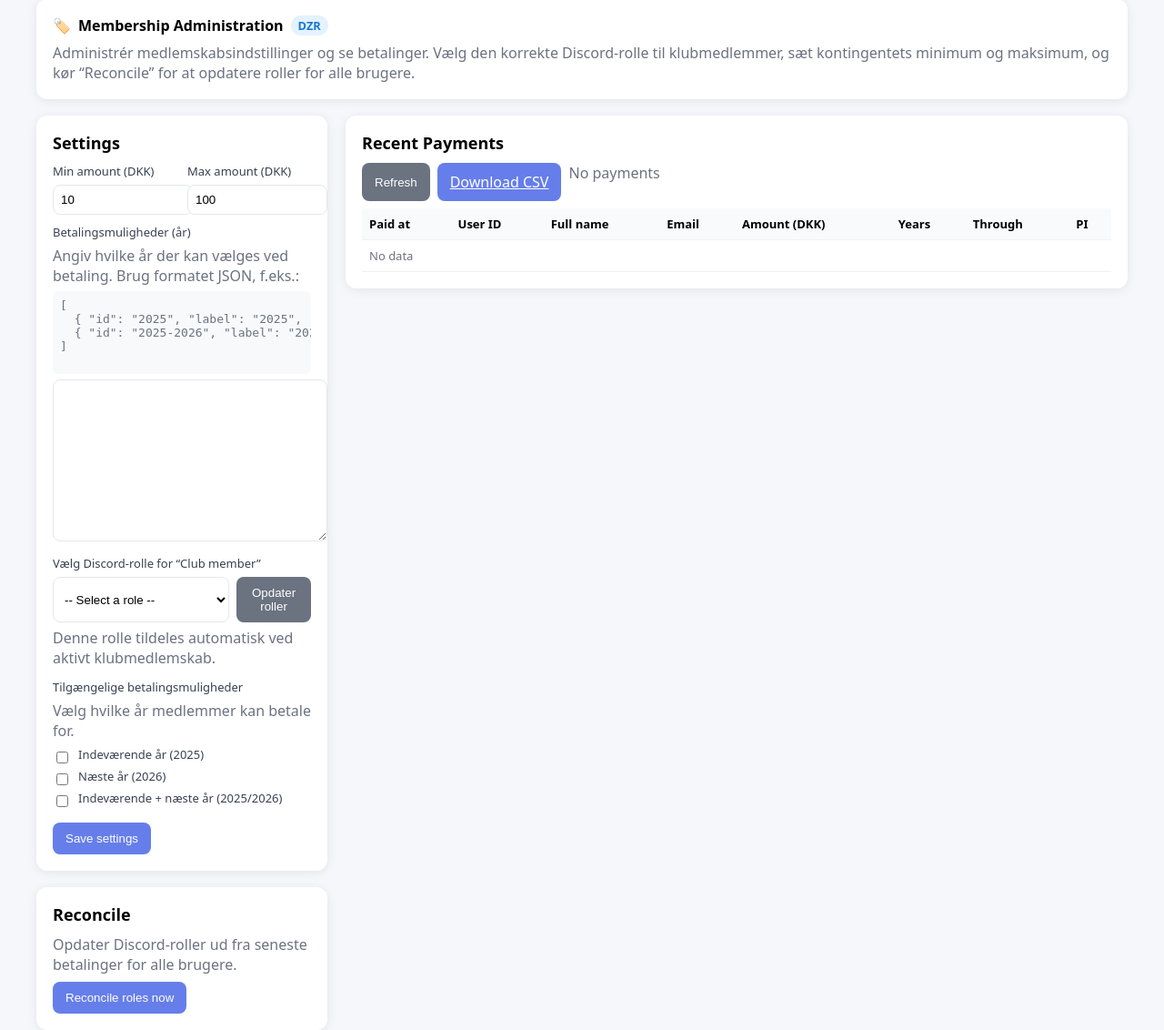
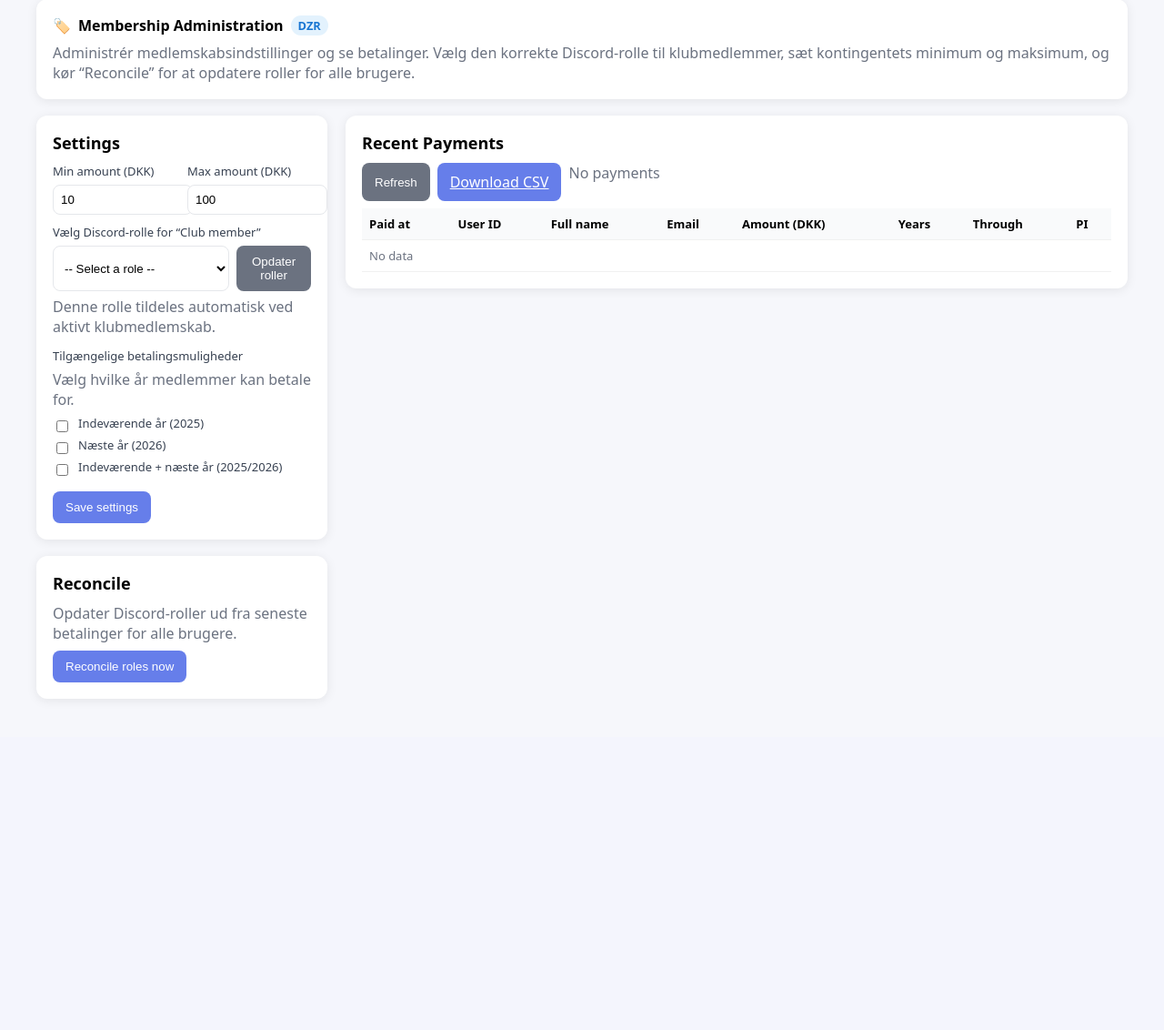
Before and after one commit to T00few2/zwiftpower, a Flask app: page /membership in a window 1280 px wide. Shown: the part 99-1231 px from the top of the page at 91% size. After the commit the page ends 868 px from the top, so only its background shows below. Run offline with Flask 3, Linux system fonts and the light colour scheme; the visitor is signed in with stand-in values (Sample User, id 1); data that the repository does not hold is empty.

Commit message:
betalinger

```diff
--- a/templates/membership_admin.html
+++ b/templates/membership_admin.html
@@ -63,21 +63,7 @@
             </div>
           </div>
 
-          <div class="row" style="margin-top:10px;">
-            <div style="grid-column: 1 / -1;">
-              <label>Betalingsmuligheder (år)</label>
-              <p class="muted" style="margin:0 0 6px 0;">
-                Angiv hvilke år der kan vælges ved betaling. Brug formatet JSON, f.eks.:
-              </p>
-              <pre class="muted" style="background:#f8f9fb; padding:8px; border-radius:6px; overflow:auto; margin:6px 0;">
-[
-  { "id": "2025", "label": "2025", "coversYears": [2025] },
-  { "id": "2025-2026", "label": "2025/2026", "coversYears": [2025, 2026] }
-]
-              </pre>
-              <textarea id="paymentOptions" style="width:100%; min-height:160px; padding:8px; border:1px solid #e5e7eb; border-radius:8px;"></textarea>
-            </div>
-          </div>
+          <!-- Removed legacy JSON payment options section -->
           <div class="row" style="margin-top:10px;">
             <div style="grid-column: 1 / -1;">
               <label>Vælg Discord‑rolle for “Club member”</label>
```
